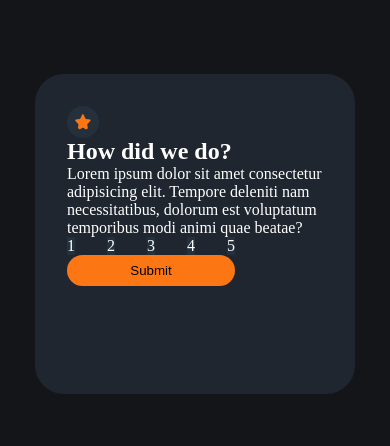
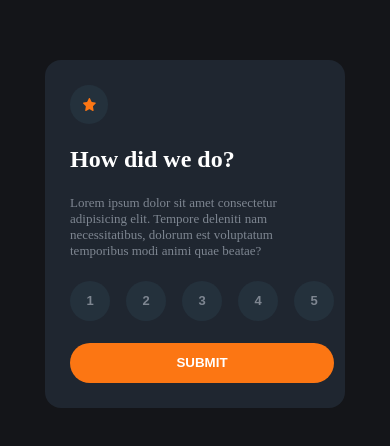
Before and after one commit to RPRd001/Interactive-Rating-Component, a React (Vite) app: page / in a window 390 px wide. Shown: the part 188-634 px from the top of the page. Built offline with nearby package versions, Linux system fonts and the light colour scheme.

Commit message:
Finished mobile first styling

```diff
--- a/src/App.jsx
+++ b/src/App.jsx
@@ -1,28 +1,20 @@
-import iconStar from "./assets/images/icon-star.svg";
+import { useState } from "react";
+import Rating from "./components/Rating";
+import Thanks from "./components/Thanks";
 
 function App() {
-	const rating = [1, 2, 3, 4, 5];
+	// Render State
+	const [render, setRender] = useState(true);
+
+	// Selected Rating
+	const [selected, setSelected] = useState(false);
+
+	// onSubmit ? pass to next section
+	const submitRating = () => {};
 
 	return (
 		<>
-			<div id="rating-component">
-				<img src={iconStar} alt="A star icon" />
-				<h2>How did we do?</h2>
-				<p>
-					Lorem ipsum dolor sit amet consectetur adipisicing elit. Tempore
-					deleniti nam necessitatibus, dolorum est voluptatum temporibus modi
-					animi quae beatae?
-				</p>
-				<form action="">
-					<div className="rating-container">
-						{rating.map((rate) => {
-							return <div key={rate}>{rate}</div>;
-						})}
-					</div>
-
-					<button type="submit">Submit</button>
-				</form>
-			</div>
+			{render ? <Rating render={render} setRender={setRender} /> : <Thanks />}
 		</>
 	);
 }
--- /dev/null
+++ b/src/components/Rating.jsx
@@ -0,0 +1,38 @@
+import iconStar from "../assets/images/icon-star.svg";
+
+const Rating = ({ setRender }) => {
+	const rating = [1, 2, 3, 4, 5];
+
+	return (
+		<div id="rating-component">
+			<div className="image-container">
+				<img src={iconStar} alt="A star icon" />
+			</div>
+			<h2>How did we do?</h2>
+			<p>
+				Lorem ipsum dolor sit amet consectetur adipisicing elit. Tempore
+				deleniti nam necessitatibus, dolorum est voluptatum temporibus modi
+				animi quae beatae?
+			</p>
+			<form>
+				<div className="rating-container">
+					{rating.map((rate) => {
+						return <button type="button"  key={rate}>{rate}</button>;
+					})}
+				</div>
+
+				<button
+					className="submit-button"
+					onClick={() => {
+						setRender(false);
+					}}
+					type="button"
+				>
+					SUBMIT
+				</button>
+			</form>
+		</div>
+	);
+};
+
+export default Rating;
--- /dev/null
+++ b/src/components/Thanks.jsx
@@ -0,0 +1,22 @@
+import illustrationThanks from "../assets/images/illustration-thank-you.svg"
+
+const Thanks = () => {
+  const rating = 5
+
+  return (
+    <div id="thanks-component">
+        <img className="illustration" src={illustrationThanks} alt="a cellphone illustration with messages and links" />
+        <p className="rating-label">
+          You selected {rating} out of 5
+        </p>
+        <h3>
+          Thank you!
+        </h3>
+        <p>
+            Lorem ipsum dolor sit amet, consectetur adipisicing elit. Ipsa minus voluptatibus obcaecati corrupti iusto minima similique eum quod ipsum iure!
+        </p>
+    </div>
+  )
+}
+
+export default Thanks
--- a/src/index.css
+++ b/src/index.css
@@ -14,48 +14,118 @@ body {
   justify-content: center;
 }
 
+
 #rating-component {
-  width: 20rem;
-  height: 20rem;
+  max-width: 300px;
   background-color: #1f2630;
-  border-radius: 1.8rem;
+  border-radius: 1rem;
   display: flex;
   flex-direction: column;
+  gap: 22px;;
   align-items: start;
-  padding: 2rem;
+  padding: 25px;
+}
+
+.image-container {
+  background-color: #24313c;
+  padding: 0.8rem;
+  aspect-ratio: 1 / 1;
+  border-radius: 50%;
+  display: flex;
+  align-items: center;
+  justify-content: center;
 }
 
 img {
-  background-color: #24313c;
-  padding: 0.5rem;
-  aspect-ratio: 1 / 1;
-  border-radius: 50%;
+  width: 0.8rem;
+}
+
+h3 {
+  font-size: medium;
+}
+
+p {
+  font-size: small;
+  color: #7e8691;;
 }
 
 .rating-container {
   display: flex;
   flex-direction: row;
   align-items: center;
-  gap: 2rem;
+  justify-content: center;
+  gap: 1rem;
+}
+
+form {
+  display: flex;
+  flex-direction: column;
+  gap: 22px;
 }
 
 .rating-container * {
+  border: transparent;
   background-color: #24313c;
+  border-radius: 50%;
+  display: flex;
+  align-items: center;
+  justify-content: center;
+  width: 2.5rem;
+  height: 2.5rem;
+  color: #7e8691;
+  font-size: small;
+  font-weight: bold;
 }
 
 .rating-container *:hover {
   cursor: pointer;
-  background-color: #fc7613;
+  background-color: #7b8898;
+  color: white;
 }
 
-button {
+.rating-container *:focus {
   background-color: #fc7613;
+  color: white;
+}
+
+.submit-button {
+  background-color: #fc7613;
+  color: white;
   width: 100%;
   border: transparent;
-  padding: 0.5rem 2rem;
   border-radius: 2rem;
+  width: 100%;
+  height: 2.5rem;
+  font-weight: bold;
 }
 
-button:hover {
+.submit-button:hover {
   cursor: pointer;
+  background-color: white;
+  color: #fc7613;
 }
+
+/* Thanks Component */
+.illustration {
+  width: 50%;
+  margin: auto;
+}
+
+#thanks-component {
+  max-width: 300px;
+  background-color: #1f2630;
+  border-radius: 1rem;
+  display: flex;
+  flex-direction: column;
+  gap: 22px;;
+  align-items: center;
+  text-align: center;
+  padding: 25px;
+}
+
+.rating-label {
+  background-color: #272e38;
+  color: #fc7613;
+  padding: 0.5rem  0.8rem;
+  border-radius: 1rem;
+}
```
